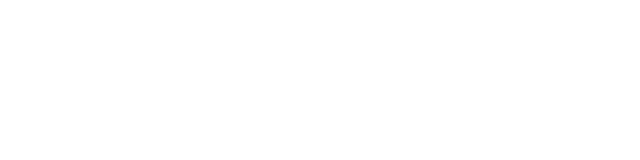
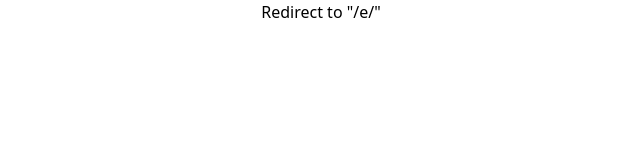
Before and after one commit to rprakashdass/urban-connect-employee, a React (Vite) app: page / in a window 1280 px wide. Before the commit this address had no page. Shown: the top 160 px of the page, without its empty margins (319-959 px from the left). Built offline with nearby package versions, Linux system fonts and the light colour scheme.

Commit message:
fixes on tailwind css

```diff
--- a/src/App.jsx
+++ b/src/App.jsx
@@ -6,6 +6,13 @@ import './App.css'
 
 import { Route, Routes } from "react-router-dom";
 import { Login, Signup, Home } from "./Pages/";
+
+
+function Index(){
+  return (
+    <h1><center>Redirect to "/e/"</center></h1>
+  );
+}
 
 function App() {
   return (
@@ -16,6 +23,7 @@ function App() {
         <Route path="/e/login" element={<Login/>} />
         <Route path="/e/signup" element={<Signup />} />
         <Route path="/e/" element={<Home />}/>
+        <Route path="/" element={<Index/>} />
 
       </Routes>
     </div>
--- a/src/Pages/Home/Home.jsx
+++ b/src/Pages/Home/Home.jsx
@@ -15,7 +15,7 @@ const Home = () => {
         // navigate("/e/login");
       }
       const { data } = await axios.post(
-        "https://urban-connect.onrender.com/e/",
+        "https://urban-connect-employee.onrender.com/e/",
         {},
         { withCredentials: true }
       );
--- a/src/Pages/Login/Login.jsx
+++ b/src/Pages/Login/Login.jsx
@@ -34,7 +34,7 @@ const Login = () => {
     e.preventDefault();
     try {
       const { data } = await axios.post(
-        "https://urban-connect.onrender.com/e/login/",
+        "https://urban-connect-employee.onrender.com/e/login/",
         { ...inputValue },
         { withCredentials: true }
       );
--- a/src/Pages/SignUp/SignUp.jsx
+++ b/src/Pages/SignUp/SignUp.jsx
@@ -32,7 +32,7 @@ const Signup = () => {
     e.preventDefault();
     try {
       const { data } = await axios.post(
-        "https://urban-connect.onrender.com/e/signup",
+        "https://urban-connect-employee.onrender.com/e/signup",
         {
           ...inputValue,
         },
```
